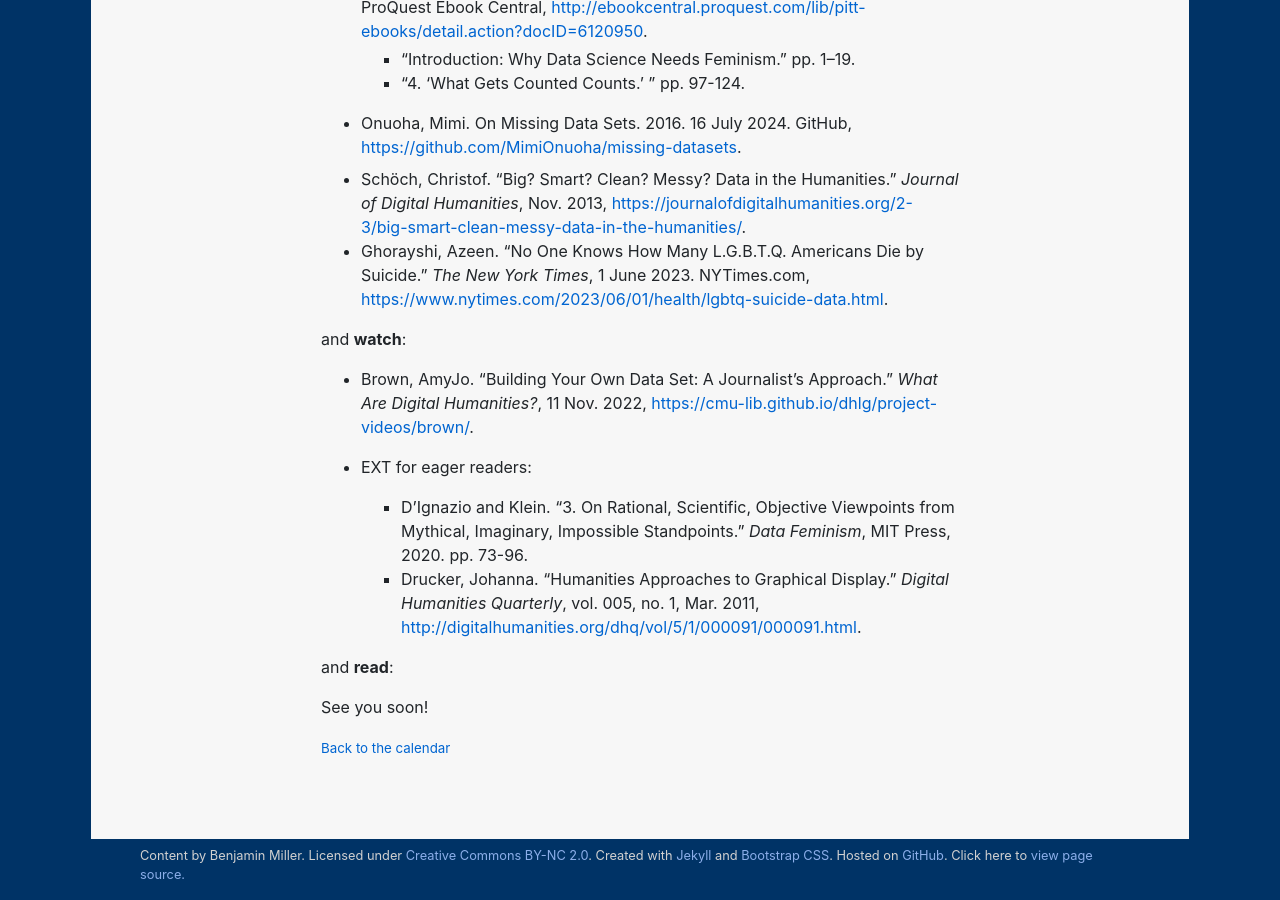
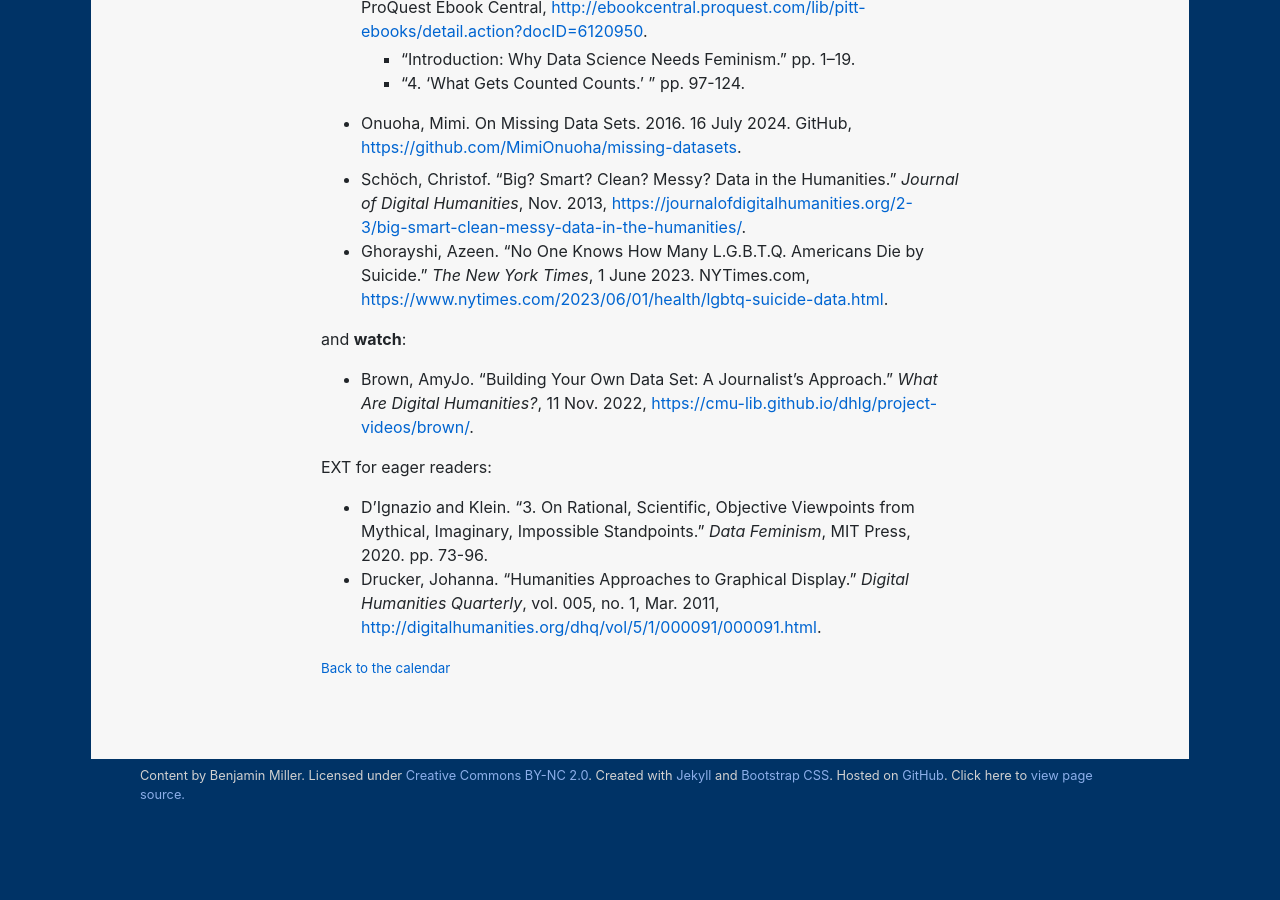
Before and after one commit to benmiller314/dsam2024fall, a Jekyll site: the page built from plans/week-03.md, in a window 1280 px wide and 900 px high, scrolled down 4205 px. Built offline with Jekyll 4.4.1, drawn with Linux system fonts in a browser that asks for light colours; our own code applies the rules of GitHub Pages for plain Markdown files; after the commit the page ends 5025 px from its top, so only the background shows below that.

Commit message:
correction: *now* I'm ready for week 3

```diff
--- a/plans/week-03.md
+++ b/plans/week-03.md
@@ -179,15 +179,6 @@ and **watch**:
 
 * Brown, AmyJo. “Building Your Own Data Set: A Journalist’s Approach.” _What Are Digital Humanities?_, 11 Nov. 2022, <a href="https://cmu-lib.github.io/dhlg/project-videos/brown/">https://cmu-lib.github.io/dhlg/project-videos/brown/</a>.
 
-* EXT for eager readers:
-    - D’Ignazio and Klein. "3. On Rational, Scientific, Objective Viewpoints from Mythical, Imaginary, Impossible Standpoints." <em>Data Feminism</em>, MIT Press, 2020. pp. 73-96.
-    - Drucker, Johanna. “Humanities Approaches to Graphical Display.” <em>Digital Humanities Quarterly</em>, vol. 005, no. 1, Mar. 2011, <a href="http://digitalhumanities.org/dhq/vol/5/1/000091/000091.html">http://digitalhumanities.org/dhq/vol/5/1/000091/000091.html</a>.
-
-
-
-
-and **read**:
-
-
-
-See you soon!
+EXT for eager readers:
+- D’Ignazio and Klein. "3. On Rational, Scientific, Objective Viewpoints from Mythical, Imaginary, Impossible Standpoints." <em>Data Feminism</em>, MIT Press, 2020. pp. 73-96.
+- Drucker, Johanna. “Humanities Approaches to Graphical Display.” <em>Digital Humanities Quarterly</em>, vol. 005, no. 1, Mar. 2011, <a href="http://digitalhumanities.org/dhq/vol/5/1/000091/000091.html">http://digitalhumanities.org/dhq/vol/5/1/000091/000091.html</a>.
```
